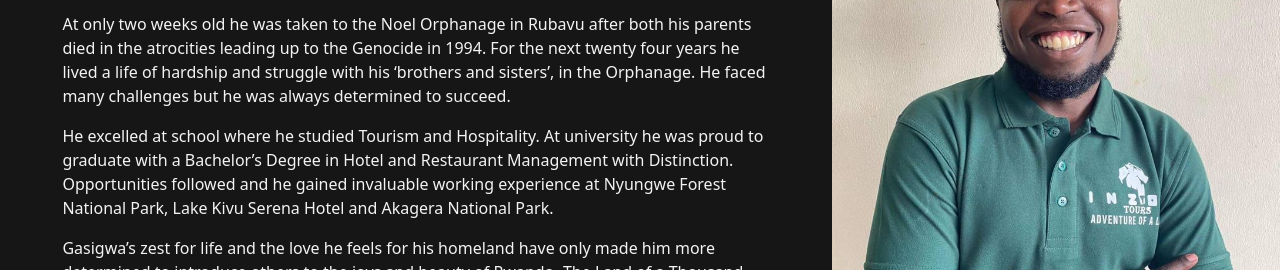
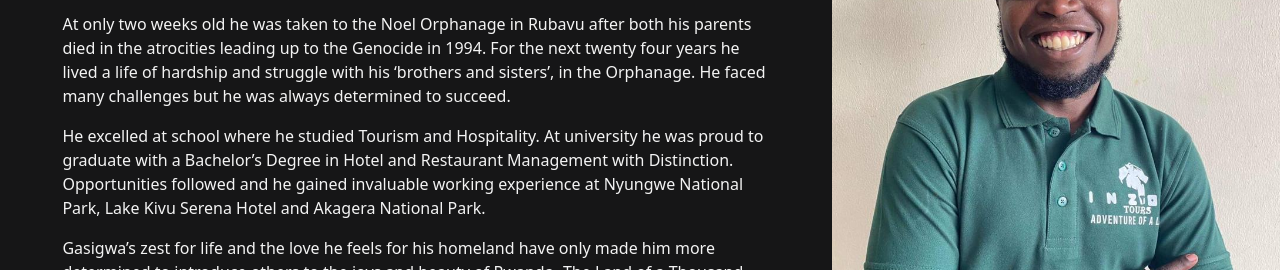
Before and after one commit to j4l13n/inzozi, a Next.js app: page / in a window 1280 px wide. Shown: the part 1540-1810 px from the top of the page. Built offline with nearby package versions, Linux system fonts and the light colour scheme.

Commit message:
remove unwanted word (Not Nyungwe Forest)

```diff
--- a/components/Footer/index.js
+++ b/components/Footer/index.js
@@ -35,7 +35,9 @@ const Footer = () => {
             <div>
               <div className="py-3">Sponsored by:</div>
               <div>
-                <img src="/cafeepraego.jpeg" alt="" style={{width: '100px'}} />
+                <ul className="nav">
+                  <li><a href="#"><img src="/cafeepraego.jpeg" alt="" style={{width: '100px'}} /></a></li>
+                </ul>
               </div>
             </div>
           </div>
--- a/components/Founder/index.js
+++ b/components/Founder/index.js
@@ -15,7 +15,7 @@ const MeetFounder = () => {
             </p>
             <p>
               He excelled at school where he studied Tourism and Hospitality. At university he was proud to graduate with a Bachelor’s Degree in Hotel and Restaurant Management with Distinction.
-              Opportunities followed and he gained invaluable working experience at Nyungwe Forest National Park, Lake Kivu Serena Hotel and Akagera National Park.
+              Opportunities followed and he gained invaluable working experience at Nyungwe National Park, Lake Kivu Serena Hotel and Akagera National Park.
             </p>
             <p>
               Gasigwa’s zest for life and the love he feels for his homeland have only made him more determined to introduce others to the joys and beauty of Rwanda- The Land of a Thousand Hills.
```
